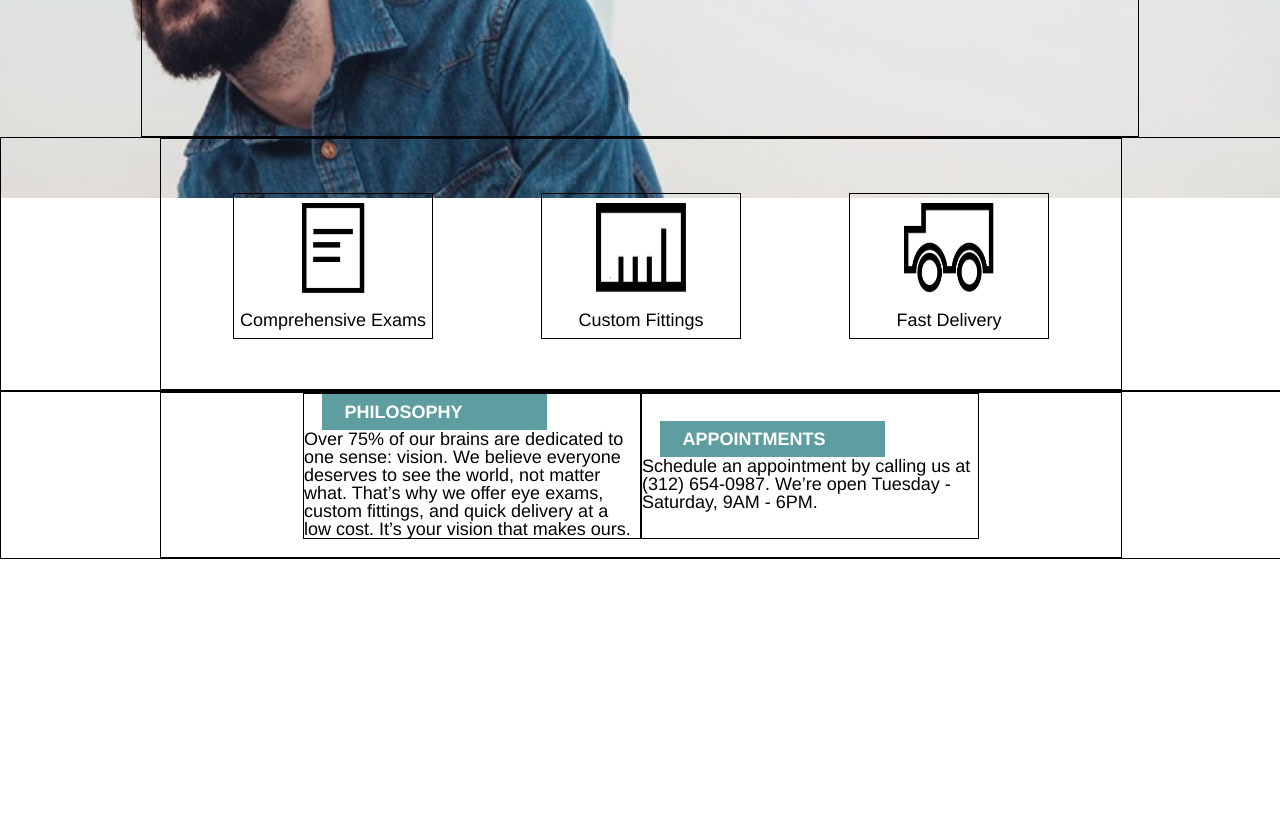
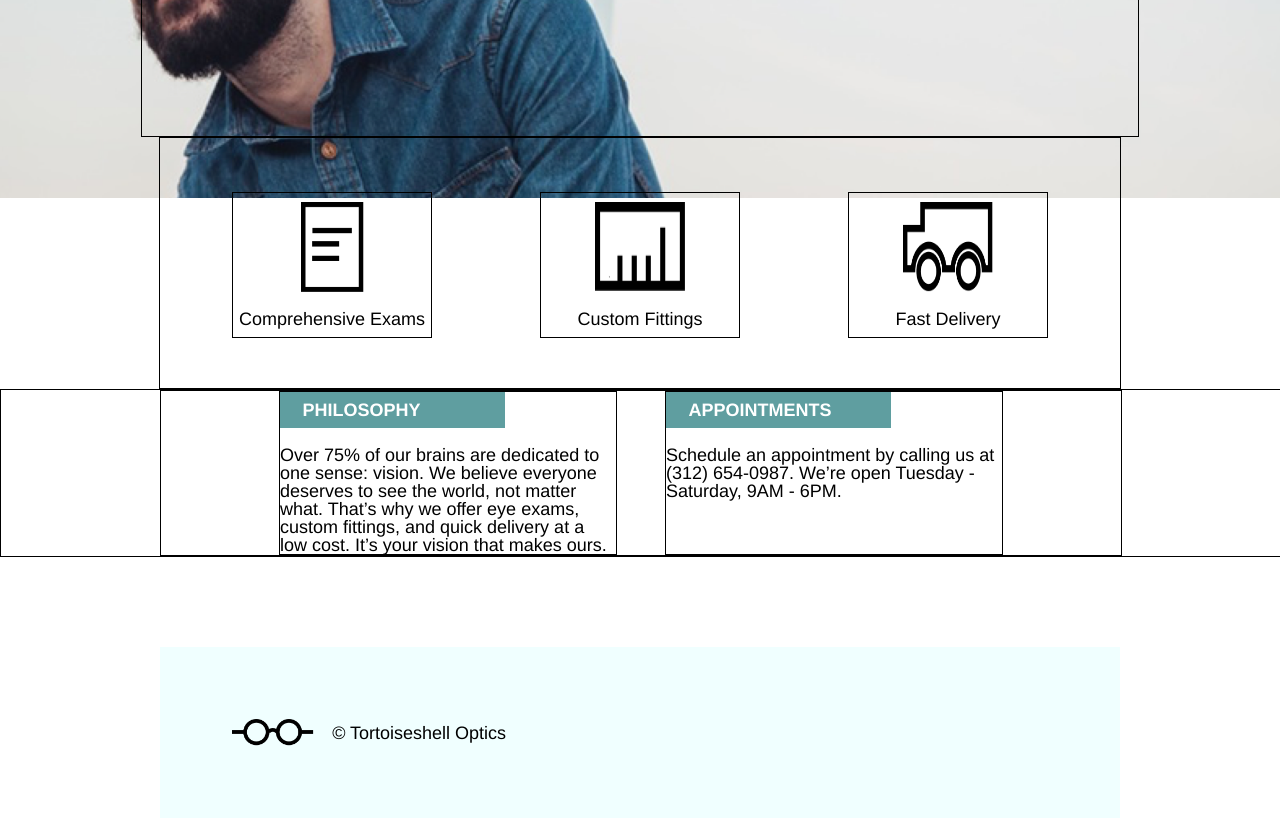
Before and after one commit to bzzlingua/tortoise, a plain HTML site: page index.html in a window 1280 px wide. Shown: the part 360-1178 px from the top of the page. Before the commit the page ends 919 px from the top, so only its background shows below. Drawn offline with Linux system fonts and the light colour scheme.

Commit message:
finished footer and styling, black border remains

```diff
--- a/index.html
+++ b/index.html
@@ -77,3 +77,11 @@
     </div>
   </div>
   <!--footer-->
+  <footer>
+    <div class="copyright-logo">
+      <img src="./resources/images/logo-black.png"/>
+      <span>&copy; Tortoiseshell Optics</span>
+    </div>
+    </footer>
+  </body>
+  </html>
--- a/resources/css/styles.css
+++ b/resources/css/styles.css
@@ -2,7 +2,8 @@ html {
   font-size: 18px;
    line-height: 1.4;
    background: url("../images/glasses-bg.png") center top no-repeat;
-       background-size: auto 31rem;
+   background-size: auto 31rem;
+   font-family: Helvetica, sans-serif;
 }
 
 header {
@@ -89,8 +90,7 @@ header .main-container {
   margin: none;
   height: 14rem;
  width: 100%;
- border: 1px solid black;
-}
+ }
 
 .grid {
   width: 960px;
@@ -141,26 +141,28 @@ header .main-container {
   margin: none;
  width: 100%;
  border: 1px solid black;
- font-family: Helvetica, sans-serif;
 }
+
 .mission-grid {
   width: 960px;
   display: flex;
-  font-family: Helvetica, sans-serif;
+  justify-content: center;
   margin-top: none;
+  margin-bottom: none;
   border: 1px solid black;
-  justify-content: center;
 }
 
 .philosophy, .appointments {
   display: flex;
   flex-direction: column;
   width: 35%;
-  margin-bottom: 1rem;
-  margin-top: 0;
+  margin: 0 2.5%;
   border: 1px solid black;
   justify-content: center;
-  border: 1px solid black;
+}
+
+.appointments {
+  padding-bottom: 3rem;
 }
 
 .philosophy-title, .appointments-title {
@@ -172,12 +174,32 @@ header .main-container {
   font-weight: bold;
   font-size: 1rem;
   justify-content: center;
-  margin: 0 1rem;
+  margin: 0rem 0rem 1rem 0rem;
 }
 
-.philosophy-title p, .appointments-title p {
-  width: 10rem;
-  padding-top: 1rem;
-  padding-right: 2.5%;
-  padding-left: 2.5%
+/*footer*/
+
+footer {
+  display: flex;
+ width: 100%;
+ justify-content: center;
+ }
+
+.copyright-logo {
+  display: flex;
+  height: 9.5rem;
+  width: 960px;
+  text-align: left;
+  margin-top: 5rem;
+  background-color: azure;
+  align-items: center;
 }
+
+.copyright-logo img {
+  height: 1.5rem;
+  margin: 4rem 1rem 4rem 4rem;
+  }
+
+.copyright-logo span {
+  font-size: 1rem;
+}
```
